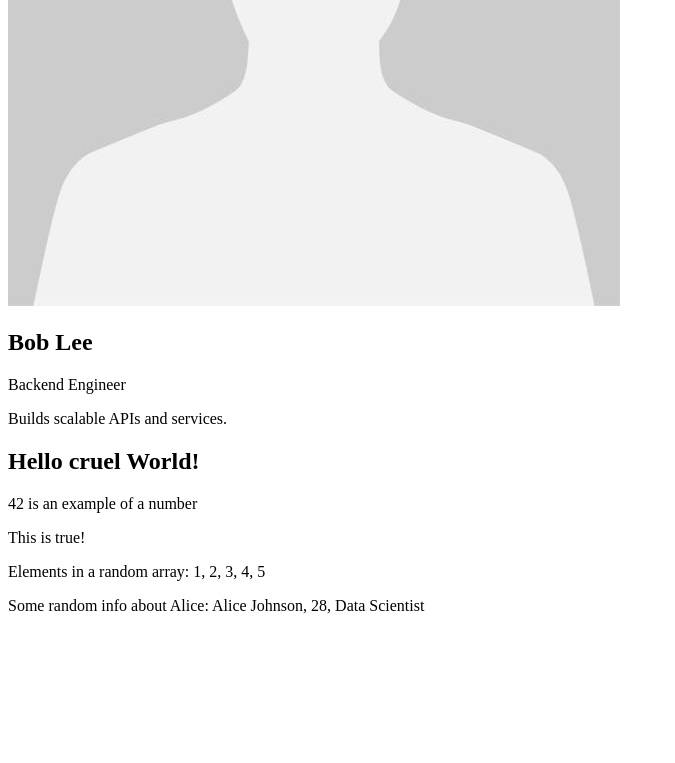
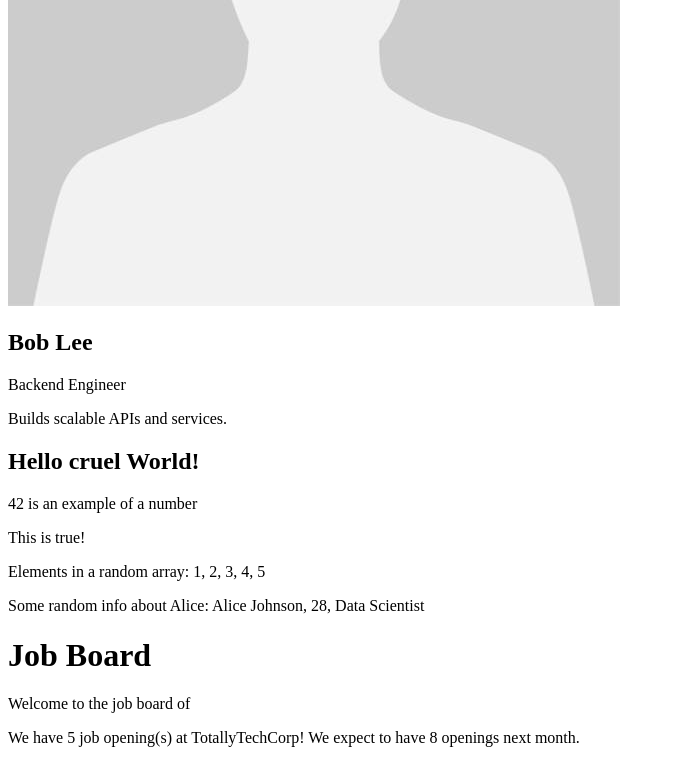
Before and after one commit to Cypherpol0/IT-OR, a React (Create React App) app in the folder react-sample1/: page / in a window 1280 px wide. Shown: the part 1888-2651 px from the top of the page, without its empty margins (0-675 px from the left). Before the commit the page ends 2519 px from the top, so only its background shows below. Built offline with nearby package versions, Linux system fonts and the light colour scheme.

Commit message:
finished job board test

```diff
--- a/react-sample1/src/App.js
+++ b/react-sample1/src/App.js
@@ -2,6 +2,7 @@ import React from "react";
 import ProfileCard from "./ProfileCard";
 import EmptyProfPic from "./EmptyProfPic.jpg";
 import VarDisplay from "./VarDisplay";
+import JobBoard from "./JobBoard";
 
 const App = () => {
   const userProfile = {
@@ -32,6 +33,7 @@ const App = () => {
       <ProfileCard {...userProfile2} />
       <ProfileCard {...userProfile3} />
        <VarDisplay />
+       <JobBoard />
     </div>
   );
 };
--- a/react-sample1/src/JobBoard.js
+++ b/react-sample1/src/JobBoard.js
@@ -1,9 +1,25 @@
 import React from "react";
 
 const JobBoard = () => {
-  const jobs = [
-    { title: "Frontend Developer", company: "Tech Solutions", location: "New York, NY" },
-    { title: "Backend Developer", company: "Innovatech", location: "San Francisco, CA" },
-    { title: "Full Stack Developer", company: "WebWorks", location: "Remote" },
-  ];
+  const jobCount = 5;
+  const companyName = "TotallyTechCorp";
+
+
+  const getJobMessage = () => {
+    if (jobCount === 0) {
+      return "No job openings at the moment.";
+    } else {
+      return `We have ${jobCount} job opening(s) at ${companyName}! We expect to have ${Math.round(jobCount * 1.5)} openings next month.`;
+    }
+  }
+
+  return (
+    <div className="job-board">
+      <h1>Job Board</h1>
+      <p>Welcome to the job board of {JobBoard.companyName}</p>
+      <p>{getJobMessage()}</p>
+    </div>
+  );
 }
+
+export default JobBoard;
--- /dev/null
+++ b/react-sample1/src/styledButtons.js
@@ -0,0 +1,5 @@
+import React from 'react';
+
+const styledButtons = () => {
+    let buttonContent = "Click Me";
+    const isDisabled = false;
```
